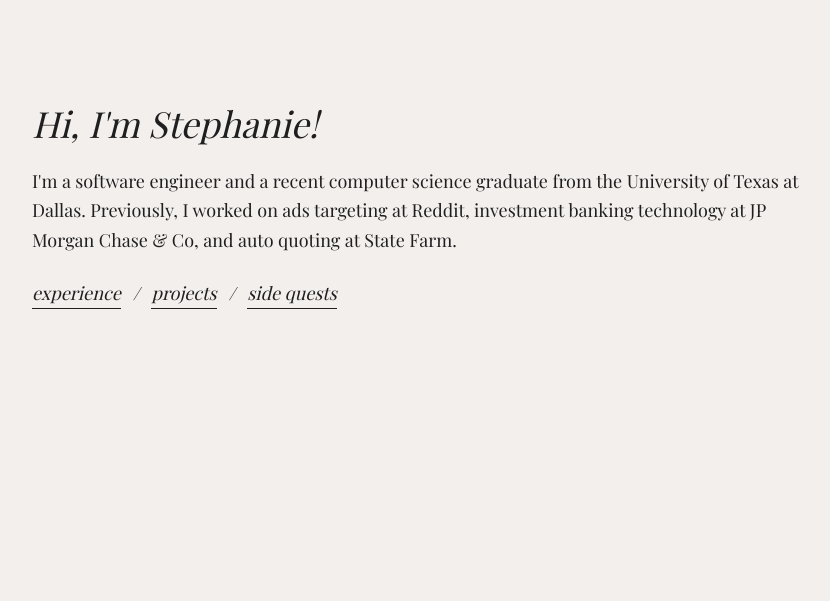
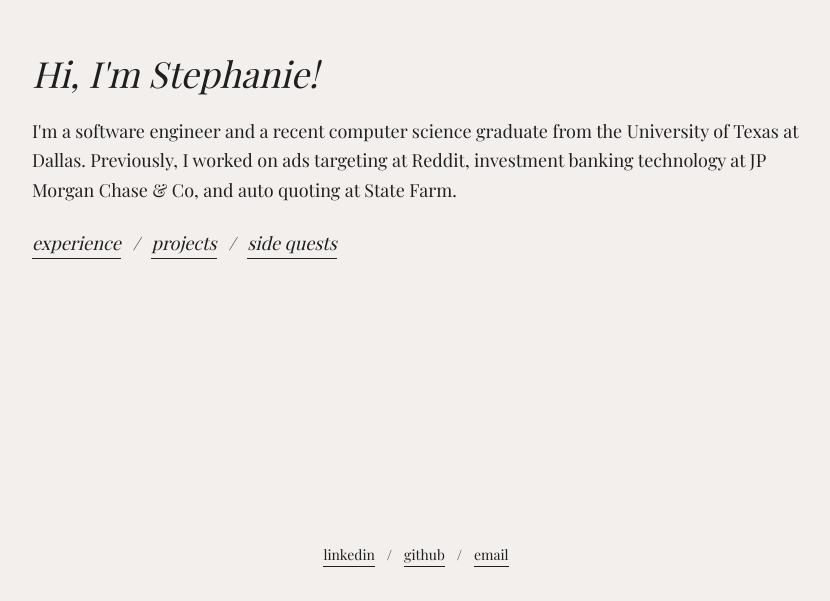
Before and after one commit to syl15/personal-website, a Next.js app: page / in a window 1280 px wide. Shown: the part 195-796 px from the top of the page, without its empty margins (224-1054 px from the left). Built offline with nearby package versions, Linux system fonts and the light colour scheme; a web font is replaced by a local one.

Commit message:
add a footer

```diff
--- a/src/app/page.tsx
+++ b/src/app/page.tsx
@@ -3,8 +3,8 @@
 export default function Home() {
 
   return (
-    <main className="min-h-screen flex items-center justify-center px-10 lg:px-16">
-
+    <div className="min-h-screen flex flex-col px-10 lg:px-16">
+      <main className="flex-1 flex items-center justify-center">
         <div className="w-full max-w-3xl space-y-6 text-left">
 
           <h1 className="text-4xl italic">Hi, I'm Stephanie!</h1>
@@ -22,8 +22,19 @@
             <span>/</span>
             <Link title="View my side quests and personal adventures" className="link-underline" href={'/side-quests'}> side quests </Link>
           </nav>
+
         </div>
+      </main>
 
-    </main>
+      <footer className="w-full py-10" aria-label="Contact information">
+        <div className="flex flex-wrap items-center sm:justify-center justify-start gap-x-3 gap-y-2 text-sm">
+          <a href="https://www.linkedin.com/in/syangli" target="_blank" className="link-underline">linkedin</a>
+          <span>/</span>
+          <a href="https://github.com/syl15" target="_blank" className="link-underline">github</a>
+          <span>/</span>
+          <a href="mailto:listeph15@gmail.com" target="_blank" className="link-underline">email</a>
+        </div>
+      </footer>
+    </div>
   );
 }
```
Also changed, not shown: src/app/globals.css (line endings or trailing spaces). Lines whose indentation alone changed are shown as unchanged.
